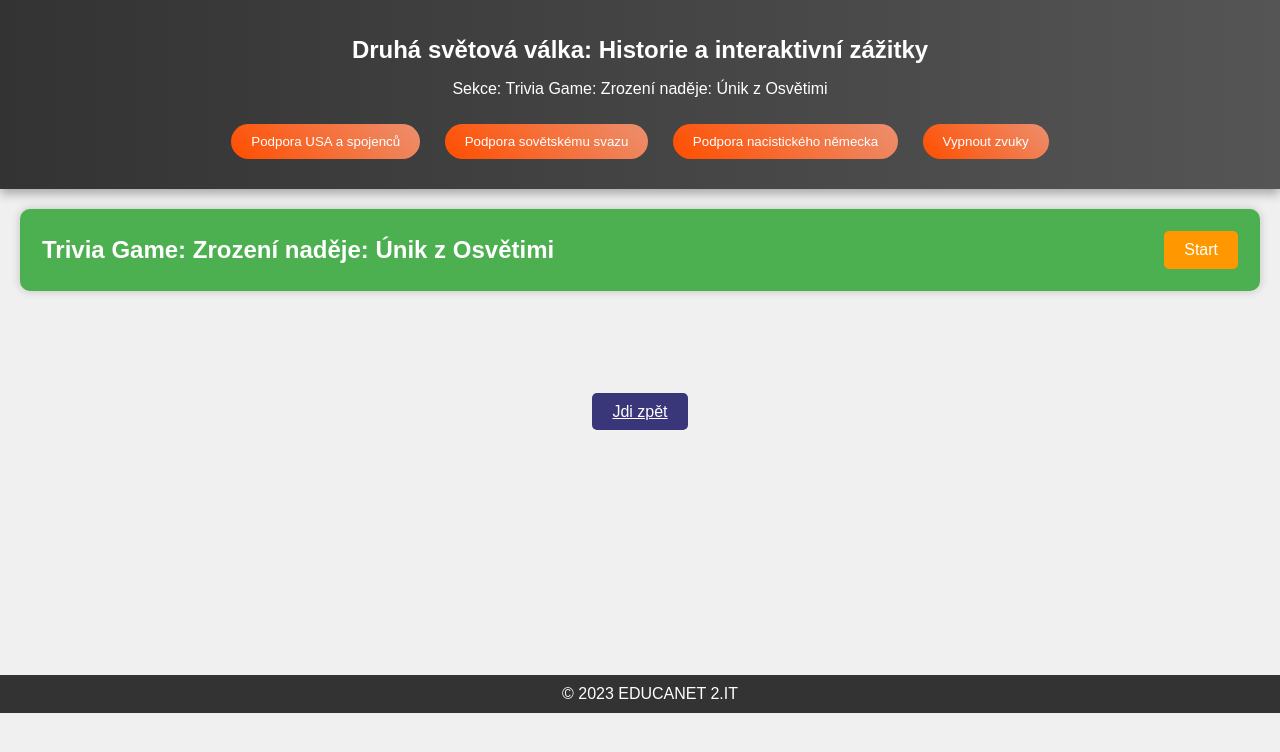
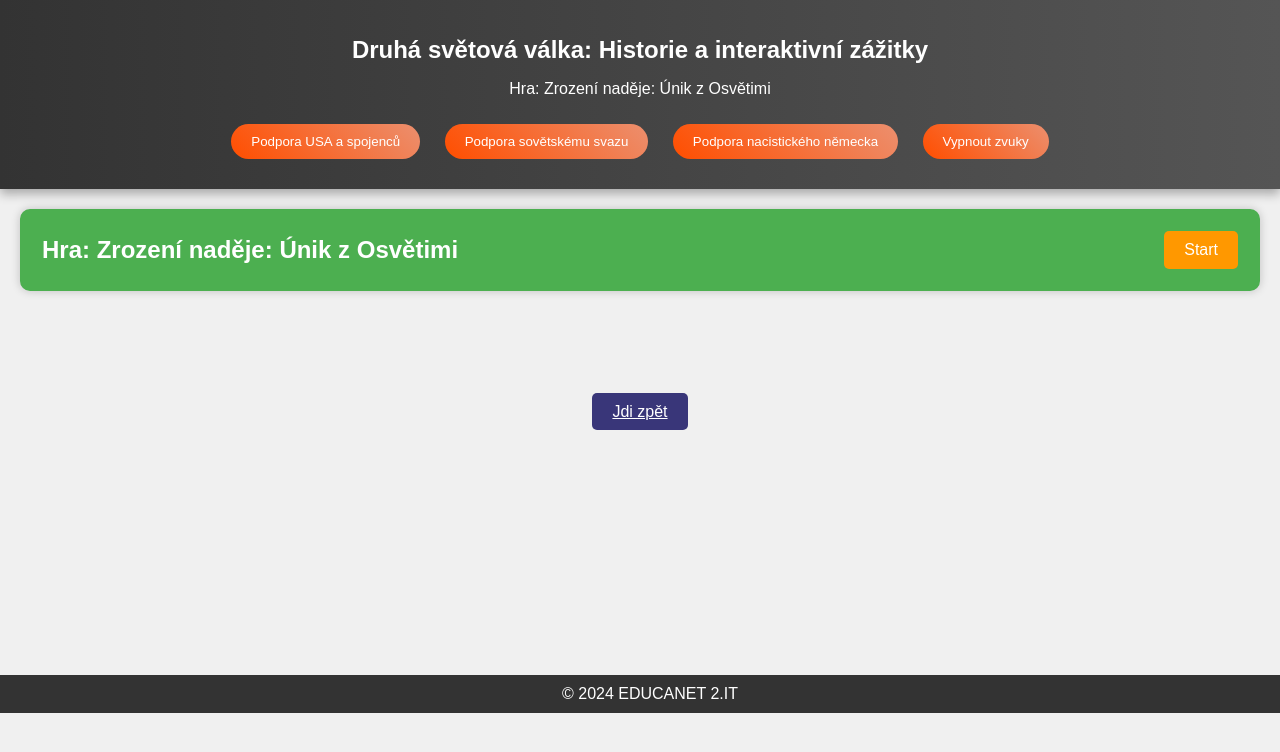
Before and after one commit to OrangeDorange69/DEJ24-PROJ, a plain HTML site: page trivia.html in a window 1280 px wide. Drawn offline with Linux system fonts and the light colour scheme.

Commit message:
oprava toho co se rollbacklo

```diff
--- a/trivia.html
+++ b/trivia.html
@@ -3,13 +3,13 @@
 <head>
     <meta charset="UTF-8">
     <meta name="viewport" content="width=device-width, initial-scale=1.0">
-    <title>Druhá světová válka</title>
+    <title>Druhá světová válka: Hra Únik z Osvětimi</title>
     <link rel="stylesheet" href="style.css">
 </head>
 <body>
     <header>
         <h1>Druhá světová válka: Historie a interaktivní zážitky</h1>
-        <p>Sekce: Trivia Game: Zrození naděje: Únik z Osvětimi</p>
+        <p>Hra: Zrození naděje: Únik z Osvětimi</p>
         <div id="hymnButtons" class="hymn-buttons">
             <button id="americaHymn" class="hymn-button">Podpora USA a spojenců</button>
             <button id="sovietHymn" class="hymn-button">Podpora sovětskému svazu</button>
@@ -20,7 +20,7 @@
 
     <section>
         <div id="gameHeader" class="game-header">
-            <h2 class="game-title">Trivia Game: Zrození naděje: Únik z Osvětimi</h2>
+            <h2 class="game-title">Hra: Zrození naděje: Únik z Osvětimi</h2>
             <button id="startButton" class="start-button">Start</button>
         </div>
         <div id="introContainer" class="intro-container hidden">
@@ -43,7 +43,7 @@
 
     <br><br><br><br><br><br><br><br><br><br><br><br><br>
     <footer>
-        &copy; 2023 EDUCANET 2.IT
+        &copy; 2024 EDUCANET 2.IT
     </footer>
 
     <script src="script.js"></script>
```
